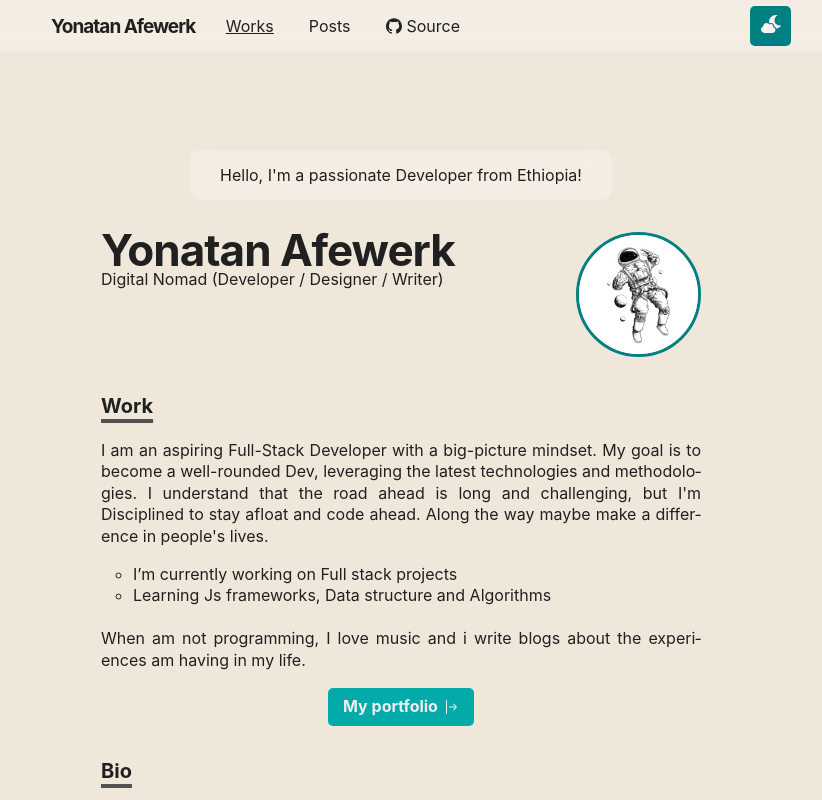
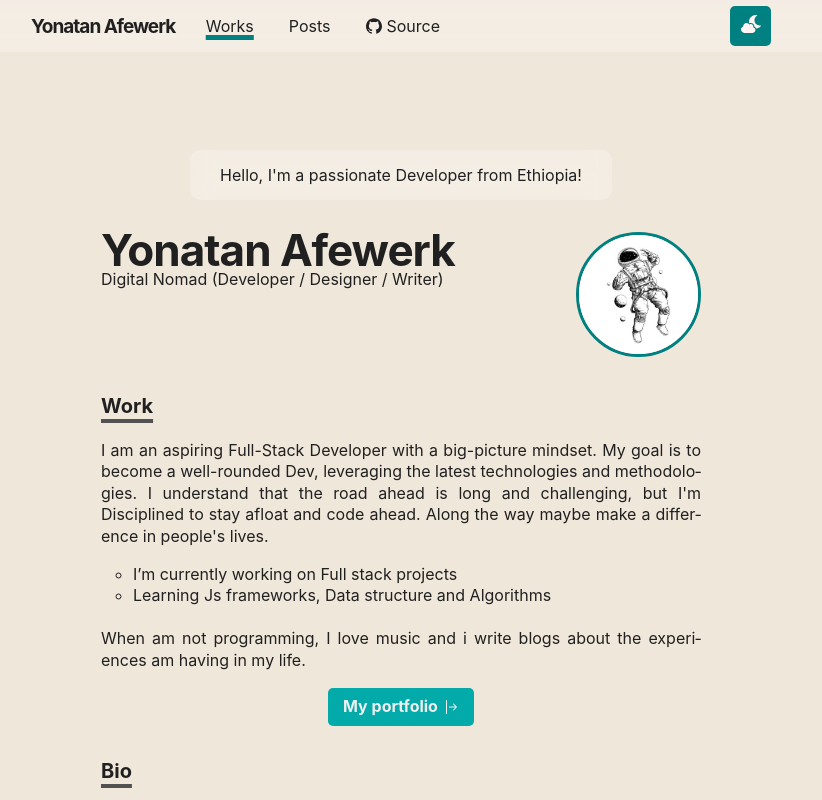
Before and after one commit to Yehonatal/portfolio_v2, a React (Vite) app: page / in a window 1280 px wide. In both pictures the pointer is over the link "Works". Shown: the top 800 px of the page, without its empty margins (239-1061 px from the left). Built offline with nearby package versions, Linux system fonts and the light colour scheme.

Commit message:
easy line change

```diff
--- a/src/style/header.css
+++ b/src/style/header.css
@@ -1,6 +1,7 @@
 header {
     border: 1px solid rgba(226, 226, 226, 0);
     top: 0;
+    left: 0;
     position: fixed;
     width: 100%;
     background: rgba(255, 255, 255, 0.25);
@@ -42,8 +43,15 @@ nav {
     letter-spacing: -1px;
 }
 
+nav li a {
+    transition: all 0.5s ease-in-out;
+}
+
 nav li a:hover {
+    -webkit-text-decoration: underline;
     text-decoration: underline;
+    text-decoration-color: teal;
+    text-decoration-thickness: 5px;
 }
 
 .switch {
```
